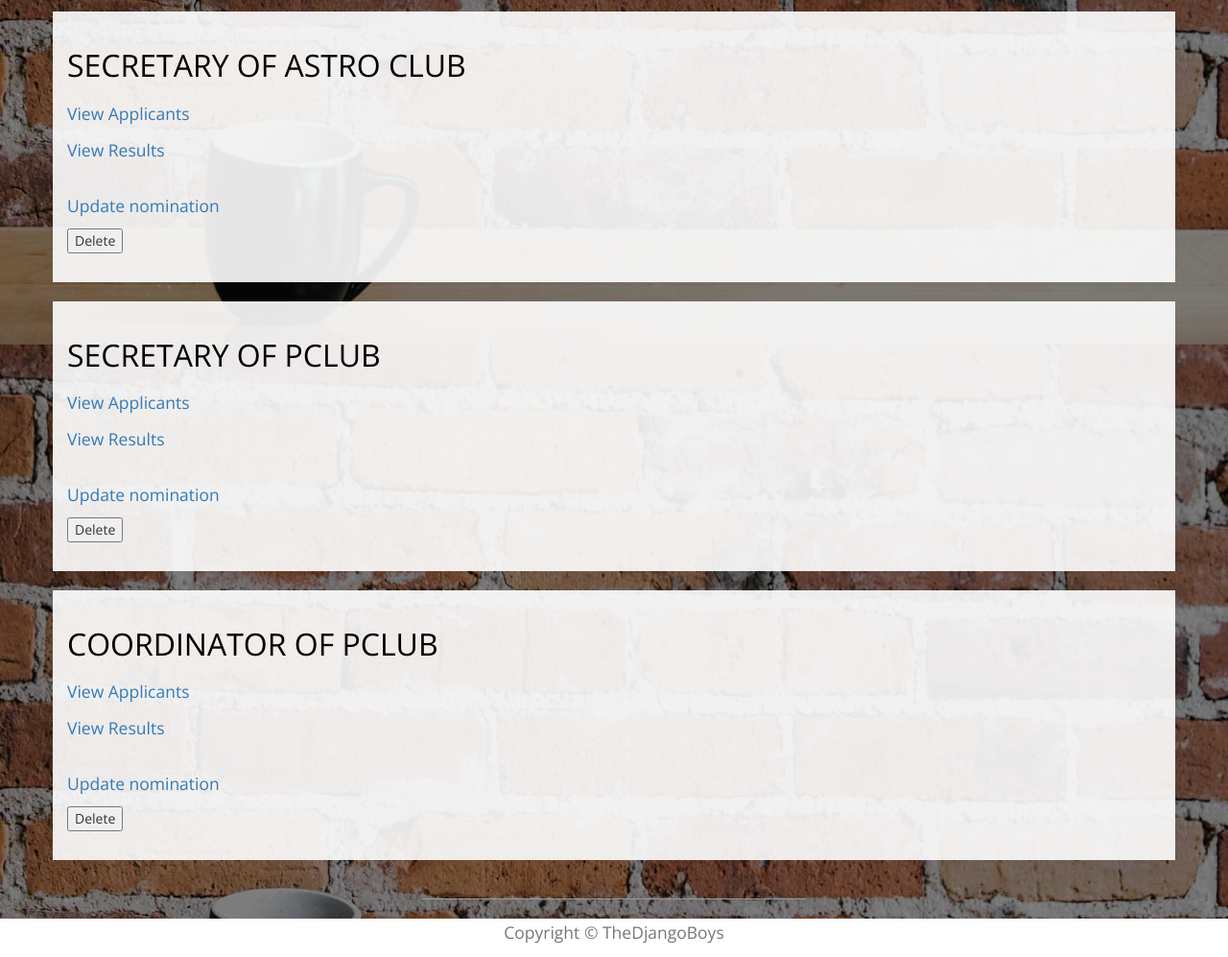
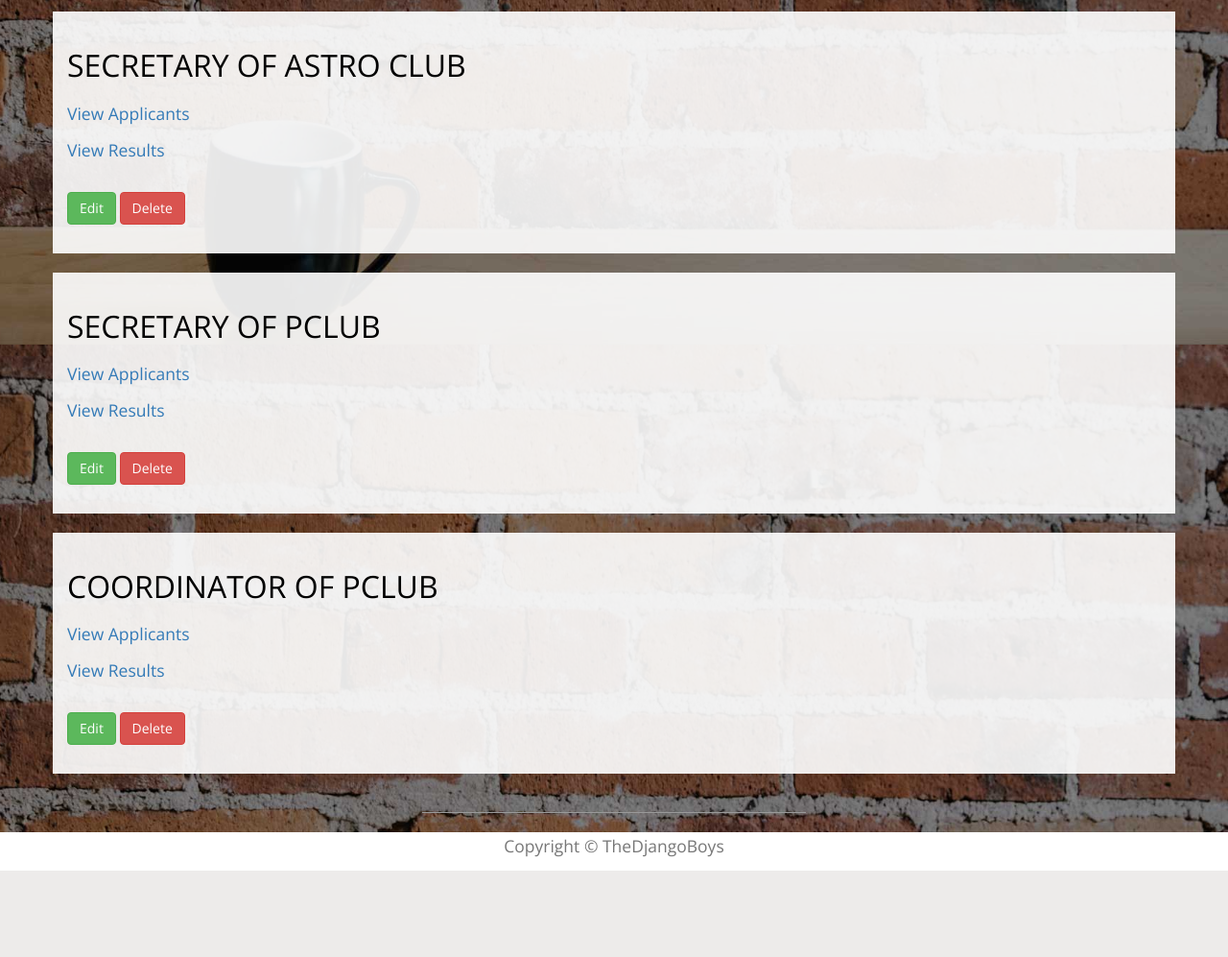
Before and after one commit to aniketp/Gymkhana-Nominations, a Django app: page /nominations/ in a window 1280 px wide. Shown: the part 441-1438 px from the top of the page at 96% size. After the commit the page ends 1348 px from the top, so only its background shows below. Run offline with Django 3.2, Linux system fonts and the light colour scheme; a user stored in the database is signed in; data comes from the database, SQL or seed files in the repository; both versions use the stored data as it was after the commit; some libraries are stand-ins or nearby versions.

Commit message:
Button styling

```diff
--- a/nomi/templates/index.html
+++ b/nomi/templates/index.html
@@ -152,12 +152,16 @@
                             {% if not nomi.results_declared %}
                                 <br>
 
-                                <p><a href="{% url 'nomi_update' nomi.pk %}">Update nomination</a></p>
 
-                                <form action="{% url 'nomi_delete' nomi.pk %}" method="post">
+                                <form action="{% url 'nomi_update' nomi.pk %}" method="get" style="display: inline">
+                                    {% csrf_token %}
+                                    <button class="btn btn-success" type="submit">Edit</button>
+                                </form>
+
+                                <form action="{% url 'nomi_delete' nomi.pk %}" method="post" style="display: inline">
                                     {% csrf_token %}
                                     <input type="hidden" name="nomi_id" value="{{ nomi.pk }}" />
-                                    <button type="submit">Delete</button>
+                                    <button  class="btn btn-danger" type="submit">Delete</button>
                                 </form>
 
 
```
Also changed, not shown: db.sqlite3.
